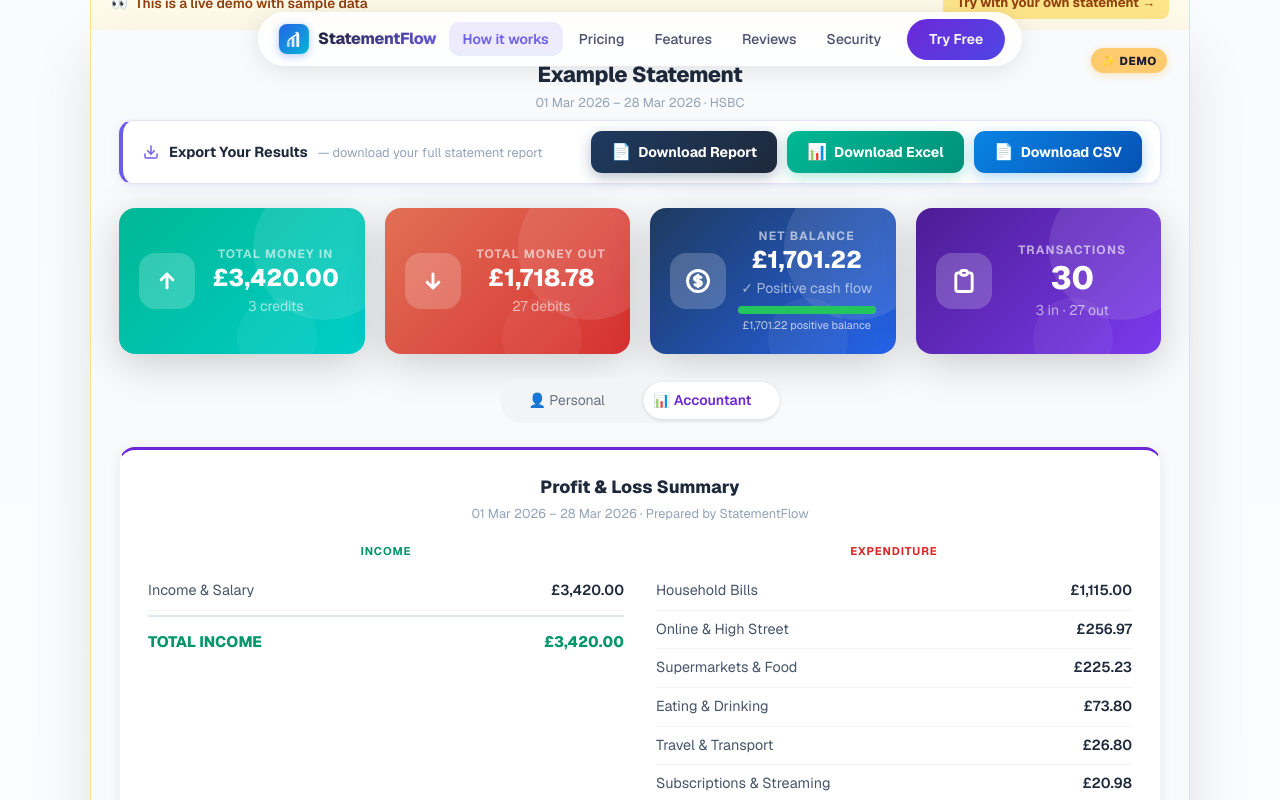
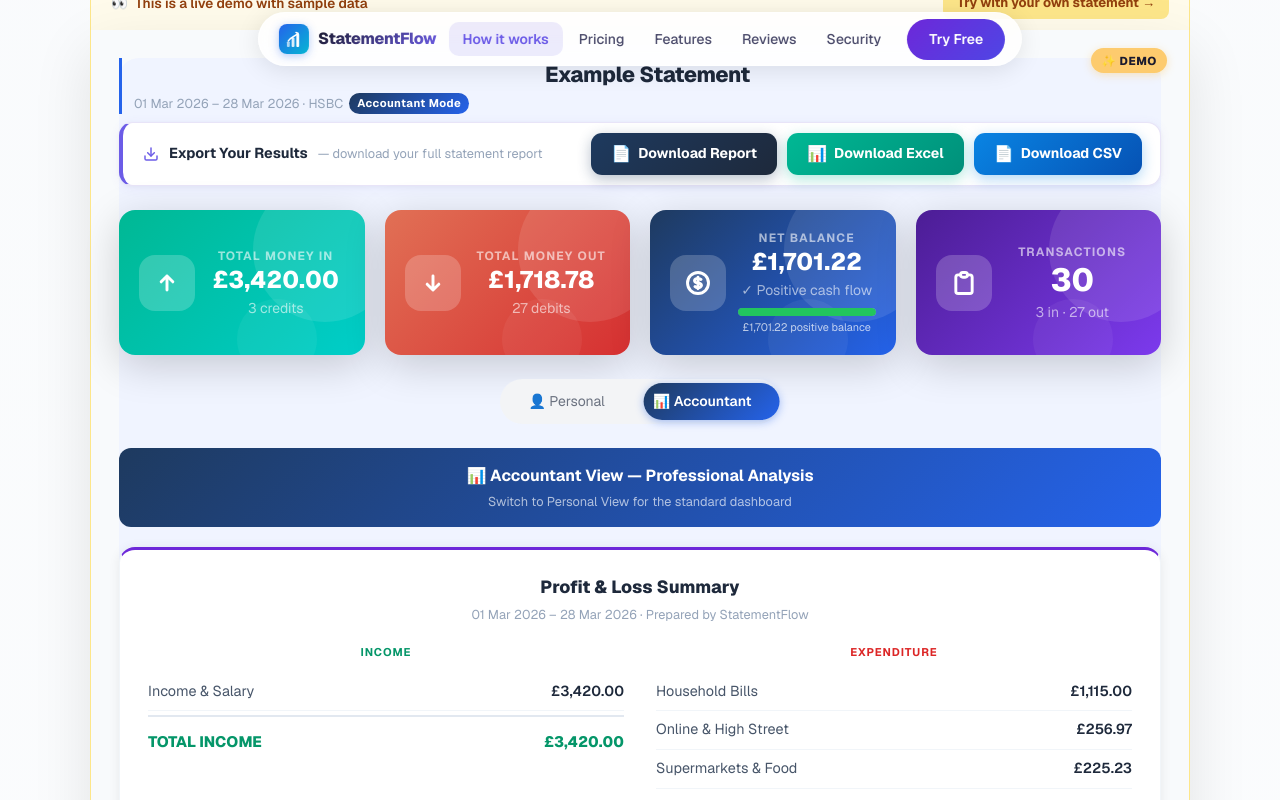
Before and after one commit to kasimk94/StatementFlow, a Next.js app: page / in a window 1280 px wide. Both pictures are taken after a click on the element "📊 Accountant". Shown: the part 870-1670 px from the top of the page. Built offline with nearby package versions, Linux system fonts and the light colour scheme.

Commit message:
Accountant mode visual identity - blue toggle, mode banner, background shift

```diff
--- a/components/Dashboard.js
+++ b/components/Dashboard.js
@@ -298,6 +298,12 @@ function AccountantView({ transactions, income, expenses, net, categoryBreakdown
 
   return (
     <div className="accountant-panel" style={{ display: "flex", flexDirection: "column", gap: 20 }}>
+
+      {/* ── MODE BANNER ── */}
+      <div style={{ background: "linear-gradient(135deg, #1e3a5f, #2563eb)", borderRadius: 12, padding: "16px 24px" }}>
+        <p style={{ margin: 0, fontWeight: 700, fontSize: "1rem", color: "white" }}>📊 Accountant View — Professional Analysis</p>
+        <p style={{ margin: "4px 0 0", fontSize: "0.8rem", color: "rgba(255,255,255,0.65)" }}>Switch to Personal View for the standard dashboard</p>
+      </div>
 
       {/* ── CARD 1: P&L STATEMENT ── */}
       <div style={cardStyle} className="pl-card">
@@ -1417,7 +1423,7 @@ export default function Dashboard({ transactions, demoMode = false, confidence,
   const todayStr = new Date().toLocaleDateString("en-GB", { day: "numeric", month: "long", year: "numeric" });
 
   return (
-    <div className="space-y-6">
+    <div className="space-y-6" style={{ transition: "background 0.4s ease", background: accountantView ? "#f0f4ff" : "transparent", borderRadius: 20, padding: accountantView ? "0 0 24px" : undefined }}>
 
       {/* ── PRINT STYLES ── */}
       <style>{`
@@ -1499,14 +1505,21 @@ export default function Dashboard({ transactions, demoMode = false, confidence,
       )}
 
       {/* ── STATEMENT HEADING ── */}
-      <div style={{ marginBottom: 8 }}>
+      <div style={{ marginBottom: 8, borderLeft: accountantView ? "3px solid #2563eb" : "3px solid transparent", paddingLeft: accountantView ? 12 : 0, transition: "border-color 0.3s ease, padding-left 0.3s ease" }}>
         <h2 style={{ margin: 0, fontSize: "1.35rem", fontWeight: 800, color: "#1e293b", letterSpacing: "-0.02em" }}>
           {demoMode ? "Example Statement" : "Your Statement"}
         </h2>
         {(dateRange || bankName || (bank && bank !== "ai-parsed")) && (
-          <p style={{ margin: "3px 0 0", fontSize: "0.8rem", color: "#94a3b8" }}>
-            {dateRange ?? ""}
-            {(bank && bank !== "ai-parsed") ? ` · ${bank}` : bankName ? ` · ${bankName}` : ""}
+          <p style={{ margin: "3px 0 0", fontSize: "0.8rem", color: "#94a3b8", display: "flex", alignItems: "center", flexWrap: "wrap", gap: 6 }}>
+            <span>
+              {dateRange ?? ""}
+              {(bank && bank !== "ai-parsed") ? ` · ${bank}` : bankName ? ` · ${bankName}` : ""}
+            </span>
+            {accountantView && (
+              <span style={{ background: "linear-gradient(135deg, #1e3a5f, #2563eb)", color: "white", fontSize: "0.7rem", fontWeight: 700, padding: "2px 8px", borderRadius: 999, letterSpacing: "0.04em" }}>
+                Accountant Mode
+              </span>
+            )}
           </p>
         )}
       </div>
@@ -1575,22 +1588,22 @@ export default function Dashboard({ transactions, demoMode = false, confidence,
 
       {/* ── VIEW TOGGLE ── */}
       <div className="view-toggle" style={{ display: "inline-flex", background: "#f3f4f6", borderRadius: "999px", padding: "4px", position: "relative", cursor: "pointer" }}>
-        {/* Sliding white pill */}
+        {/* Sliding pill */}
         <div style={{
           position: "absolute",
           top: "4px",
           bottom: "4px",
           width: "calc(50% - 4px)",
-          background: "white",
+          background: accountantView ? "linear-gradient(135deg, #1e3a5f, #2563eb)" : "white",
           borderRadius: "999px",
-          boxShadow: "0 1px 4px rgba(0,0,0,0.12)",
-          transition: "transform 0.3s cubic-bezier(0.4, 0, 0.2, 1)",
+          boxShadow: accountantView ? "0 2px 8px rgba(37,99,235,0.4)" : "0 1px 4px rgba(0,0,0,0.12)",
+          transition: "transform 0.3s cubic-bezier(0.4, 0, 0.2, 1), background 0.3s ease, box-shadow 0.3s ease",
           transform: accountantView ? "translateX(calc(100% + 4px))" : "translateX(0)",
         }} />
         <div onClick={() => setAccountantView(false)} style={{ position: "relative", zIndex: 1, padding: "8px 24px", borderRadius: "999px", fontSize: "0.875rem", fontWeight: accountantView ? 400 : 600, color: accountantView ? "#6b7280" : "#6d28d9", transition: "color 0.3s ease", userSelect: "none" }}>
           👤 Personal
         </div>
-        <div onClick={() => setAccountantView(true)} style={{ position: "relative", zIndex: 1, padding: "8px 24px", borderRadius: "999px", fontSize: "0.875rem", fontWeight: accountantView ? 600 : 400, color: accountantView ? "#6d28d9" : "#6b7280", transition: "color 0.3s ease", userSelect: "none" }}>
+        <div onClick={() => setAccountantView(true)} style={{ position: "relative", zIndex: 1, padding: "8px 24px", borderRadius: "999px", fontSize: "0.875rem", fontWeight: accountantView ? 600 : 400, color: accountantView ? "white" : "#6b7280", transition: "color 0.3s ease", userSelect: "none" }}>
           📊 Accountant
         </div>
       </div>
```
